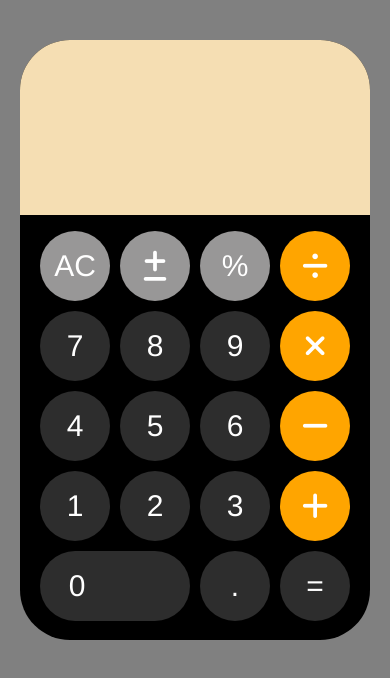
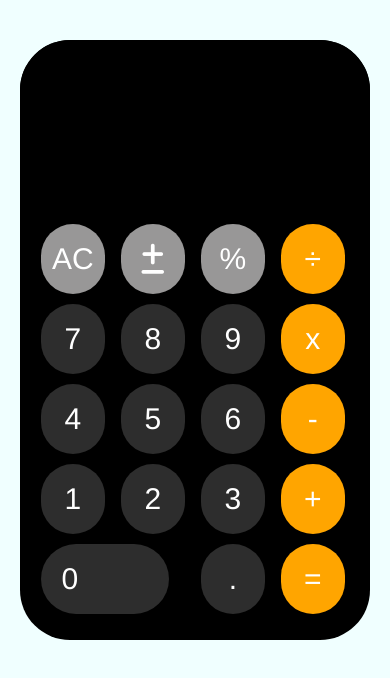
Before and after one commit to Fserdar/self_study, a plain HTML site: page Assignment/calculator/calculator.html in a window 390 px wide. Drawn offline with Linux system fonts and the light colour scheme.

Commit message:
finished

```diff
--- a/Assignment/calculator/calculator.css
+++ b/Assignment/calculator/calculator.css
@@ -3,8 +3,9 @@
   box-sizing: border-box;
 }
 body {
-  background-color: grey;
+  background-color: azure;
   display: grid;
+  font-family: "Helvetica Neue", sans-serif;
 }
 
 div.container {
@@ -26,16 +27,23 @@ div.container {
   border-top-right-radius: 50px;
 }
 
-ul {
+.buttons {
+  position: absolute;
   display: grid;
   grid-template-columns: repeat(4, 70px);
   grid-template-rows: repeat(5, 70px);
-  margin-left: -20px;
-  margin-top: 1rem;
+  justify-content: center;
+  align-items: center;
+  margin-left: 1.3rem;
+  margin-top: 0.5rem;
   row-gap: 10px;
   column-gap: 10px;
 }
-ul li {
+.buttons div.sayi,
+div.tus {
+  background-color: rgb(152, 151, 151);
+}
+.buttons div {
   height: 70px;
   border-radius: 70px;
   text-align: center;
@@ -45,7 +53,14 @@ ul li {
   font-family: Helvetica, sans-serif;
   font-size: 30px;
   display: grid;
-  background-color: rgb(152, 151, 151);
+}
+
+.buttons div.sayi {
+  background-color: rgb(45, 45, 45);
+}
+
+.buttons div.icon {
+  background-color: orange;
 }
 
 .tus:hover,
@@ -54,30 +69,77 @@ ul li {
   cursor: pointer;
 }
 
-.sayı {
-  background-color: rgb(45, 45, 45);
-}
-
-.icon {
-  background-color: orange;
-}
-
-.tus17 {
+.tus-0 {
   grid-column: span 2;
-  text-align: left;
+  display: flex;
+  justify-content: flex-start;
   padding-left: 1.8rem;
 }
-.bostus {
+.alanlar {
   background-color: black;
-}
-
-.sifir {
-  font-size: 65px;
-}
-.alan {
-  background-color: wheat;
+  color: aliceblue;
   width: 350px;
   height: 175px;
   border-top-left-radius: 50px;
   border-top-right-radius: 50px;
+  height: 11rem;
+  width: 100%;
+  text-align: right;
+  font-size: 4rem;
+  display: flex;
+  flex-direction: column;
+  justify-content: flex-end;
 }
+.alan1 {
+  font-size: 1.5rem;
+  opacity: 0.5;
+  overflow: hidden;
+  width: 100%;
+  height: 50px;
+  /* background-color: aqua; */
+  margin-bottom: 0.5rem;
+  padding-right: 2rem;
+  font-size: 20px;
+  display: flex;
+  justify-content: flex-end;
+  text-align: center;
+  align-items: center;
+}
+.alan2 {
+  /* opacity: 0.5; */
+  font-size: 1.5rem;
+  overflow: hidden;
+  width: 100%;
+  height: 70px;
+  /* background-color: aqua; */
+  color: aliceblue;
+  padding-right: 2rem;
+  font-size: 50px;
+  display: flex;
+  justify-content: flex-end;
+  text-align: center;
+  align-items: center;
+}
+
+@media screen and (max-width: 576px) {
+  .container {
+    width: 350px;
+    height: 600px;
+  }
+  .tuslar {
+    height: 10rem;
+    font-size: 3rem;
+  }
+
+  .tus,
+  .icon {
+    font-size: 1.7rem;
+    height: 4rem;
+    width: 4rem;
+  }
+  .tus-0 {
+    border-radius: 2rem;
+    padding-left: 1.3rem;
+    width: 8rem;
+  }
+}
--- a/Assignment/calculator/calculator.html
+++ b/Assignment/calculator/calculator.html
@@ -16,31 +16,33 @@
   </head>
   <body>
     <div class="container">
-      <!-- <div class="clc"></div> -->
+      <div class="tuslar">
+        <div class="alanlar">
+          <div class="alan1"></div>
+          <div class="alan2"></div>
+        </div>
 
-      <div class="tuslar">
-        <div class="alan"></div>
-        <ul>
-          <li class="tus">AC</li>
-          <li class="tus"><i class="fa-solid fa-plus-minus"></i></li>
-          <li class="tus">%</li>
-          <li class="icon"><i class="fa-solid fa-divide"></i></li>
-          <li class="sayı tus">7</li>
-          <li class="sayı tus">8</li>
-          <li class="sayı tus">9</li>
-          <li class="icon"><i class="fa-solid fa-xmark"></i></li>
-          <li class="sayı tus">4</li>
-          <li class="sayı tus">5</li>
-          <li class="sayı tus">6</li>
-          <li class="icon"><i class="fa-solid fa-minus"></i></li>
-          <li class="sayı tus">1</li>
-          <li class="sayı tus">2</li>
-          <li class="sayı tus">3</li>
-          <li class="icon"><i class="fa-solid fa-plus"></i></li>
-          <li class="sayı tus tus17">0</li>
-          <li class="sayı tus">.</li>
-          <li class="sayı tus">=</li>
-        </ul>
+        <div class="buttons">
+          <div class="tus ac">AC</div>
+          <div class="tus arteks"><i class="fa-solid fa-plus-minus"></i></div>
+          <div class="tus yuzde">%</div>
+          <div class="icon bolum">÷</div>
+          <div class="sayi tus tus-7">7</div>
+          <div class="sayi tus tus-8">8</div>
+          <div class="sayi tus tus-9">9</div>
+          <div class="icon carpi">x</div>
+          <div class="sayi tus tus-4">4</div>
+          <div class="sayi tus tus-5">5</div>
+          <div class="sayi tus tus-6">6</div>
+          <div class="icon eksi">-</div>
+          <div class="sayi tus tus-1">1</div>
+          <div class="sayi tus tus-2">2</div>
+          <div class="sayi tus tus-3">3</div>
+          <div class="icon artı">+</div>
+          <div class="sayi tus tus-0">0</div>
+          <div class="sayi tus tus-nokta">.</div>
+          <div class="icon tus esit">=</div>
+        </div>
       </div>
     </div>
 
--- a/Assignment/calculator/index.js
+++ b/Assignment/calculator/index.js
@@ -1,137 +1,120 @@
-// //* =================================================
-// //*                     IOS CALCULATOR
-// //* =================================================
-// //? Ekranlar
-// const prevDisp = document.querySelector(".previous-display");
-// const currDisp = document.querySelector(".current-display");
+//* =================================================
+//*                     IOS CALCULATOR
+//* =================================================
 
-// //?Button container
-// const btnContainer = document.querySelector(".buttons-container");
+const alan1 = document.querySelector(".alan1");
+const alan2 = document.querySelector(".alan2");
 
-// //? ara degerler icin degisken tanimlamalari
-// let currOperand = "";
-// let previousOperand = "";
-// let operation = "";
+const btnContainer = document.querySelector(".buttons");
 
-// let equalOrPercentPressed = false;
+let currOperand = "";
+let previousOperand = "";
+let operation = "";
 
-// //? Butonlari tasiyan container icin event tanimlamasi
-// btnContainer.addEventListener("click", (e) => {
-//   //? Herhangi bir sayi(num) sayiya tiklanildi ise
-//   if (e.target.classList.contains("num")) {
-//     appendNumber(e.target.textContent);
-//     updateDisplay();
-//   }
+let equalOrPercentPressed = false;
 
-//   //? Herhangi bir operator butonuna (+,-,x,/) tiklanildi ise
-//   if (e.target.classList.contains("operator")) {
-//     chooseOperator(e.target.textContent);
-//     updateDisplay();
-//   }
-//   //? Esittir butonuna tiklanildi ise
-//   if (e.target.classList.contains("equal")) {
-//     calculate();
-//     updateDisplay();
-//     equalOrPercentPressed = true;
-//   }
+btnContainer.addEventListener("click", (e) => {
+  if (e.target.classList.contains("sayi")) {
+    appendNumber(e.target.textContent);
+    updateDisplay();
+  }
 
-//   //? AC butonuna tiklanildi ise
-//   if (e.target.classList.contains("ac")) {
-//     previousOperand = "";
-//     currOperand = "";
-//     operation = "";
-//     updateDisplay();
-//   }
+  if (e.target.classList.contains("icon")) {
+    chooseOperator(e.target.textContent);
+    updateDisplay();
+  }
 
-//   //? PM butonuna tiklanildi ise
-//   if (e.target.classList.contains("pm")) {
-//     if (!currOperand) return;
-//     currOperand *= -1;
-//     updateDisplay();
-//   }
+  if (e.target.classList.contains("esit")) {
+    calculate();
+    updateDisplay();
+    equalOrPercentPressed = true;
+  }
 
-//   //? Percent butonuna tiklanildi ise
-//   if (e.target.classList.contains("percent")) {
-//     if (!currOperand) return;
-//     currOperand = currOperand / 100;
-//     updateDisplay();
-//     equalOrPercentPressed = true;
-//   }
-// });
+  if (e.target.classList.contains("ac")) {
+    previousOperand = "";
+    currOperand = "";
+    operation = "";
+    updateDisplay();
+  }
 
-// const appendNumber = (num) => {
-//   //? Eger onceden 0 girilmisse ve tekrardan 0 girilise geri don
-//   if (currOperand === "0" && num === "0") return;
+  if (e.target.classList.contains("fa-plus-minus")) {
+    if (!currOperand) return;
+    currOperand *= -1;
+    updateDisplay();
+  }
 
-//   //? Eğer ilk olarak 0 girilmisse ve sonrasinda da . haricinde baska
-//   //? bir sayi girilmis ise sadece girilen yeni sayiyi degiskene aktar.
-//   //? Orn: 09 => 9 , 03 => 3 , 0.1 => 0.1
-//   if (currOperand === "0" && num !== ".") {
-//     currOperand = num;
-//     return;
-//   }
+  if (e.target.classList.contains("yuzde")) {
+    if (!currOperand) return;
+    currOperand = currOperand / 100;
+    updateDisplay();
+    equalOrPercentPressed = true;
+  }
+});
 
-//   //? Eğer şu anki sayi . ise ve önceki girilen sayi . iceriyorsa geri don
-//   if (num === "." && currOperand.includes(".")) return;
+const appendNumber = (sayi) => {
+  if (currOperand === "0" && sayi === "0") return;
 
-//   if (currOperand.length > 10) return;
+  if (currOperand === "0" && sayi !== ".") {
+    currOperand = sayi;
+    return;
+  }
 
-//   if (equalOrPercentPressed) {
-//     currOperand = num;
-//     equalOrPercentPressed = false;
-//     return;
-//   }
-//   //? Girilen sayilari birlestir.
-//   currOperand += num;
-// };
+  if (sayi === "." && currOperand.includes(".")) return;
 
-// const updateDisplay = () => {
-//   if (currOperand.toString().length > 11) {
-//     currOperand = Number(currOperand).toExponential(3);
-//   }
-//   currDisp.textContent = currOperand;
-//   prevDisp.textContent = `${previousOperand} ${operation}`;
-// };
+  if (currOperand.length > 10) return;
 
-// const chooseOperator = (op) => {
-//   //? ilk sayi girisiinden sonraki islemleri gercekletir
-//   if (previousOperand) {
-//     calculate();
-//   }
+  if (equalOrPercentPressed) {
+    currOperand = sayi;
+    equalOrPercentPressed = false;
+    return;
+  }
 
-//   //? Degisken swapiing
-//   operation = op;
-//   previousOperand = currOperand;
-//   currOperand = "";
-// };
+  currOperand += sayi;
+};
 
-// const calculate = () => {
-//   let calculation = 0;
+const updateDisplay = () => {
+  if (currOperand.toString().length > 11) {
+    currOperand = Number(currOperand).toExponential(3);
+  }
+  alan2.textContent = currOperand;
+  alan1.textContent = `${previousOperand} ${operation}`;
+};
 
-//   const prev = Number(previousOperand);
-//   const current = Number(currOperand);
+const chooseOperator = (op) => {
+  if (previousOperand) {
+    calculate();
+  }
 
-//   switch (operation) {
-//     case "+":
-//       calculation = prev + current;
-//       break;
-//     case "-":
-//       calculation = prev - current;
-//       break;
-//     case "x":
-//       calculation = prev * current;
-//       break;
-//     case "÷":
-//       calculation = prev / current;
-//       break;
-//     default:
-//       return;
-//   }
+  operation = op;
+  previousOperand = currOperand;
+  currOperand = "";
+};
 
-//   currOperand = calculation;
+const calculate = () => {
+  let calculation = 0;
 
-//   //? Esittir butonuna tiklanildiginda ekranda gozukmemesi icin
-//   //? previousOperand ve operation'ı silmemiz gerekir
-//   previousOperand = "";
-//   operation = "";
-// };
+  const prev = Number(previousOperand);
+  const current = Number(currOperand);
+
+  switch (operation) {
+    case "+":
+      calculation = prev + current;
+      break;
+    case "-":
+      calculation = prev - current;
+      break;
+    case "x":
+      calculation = prev * current;
+      break;
+    case "÷":
+      calculation = prev / current;
+      break;
+    default:
+      return;
+  }
+
+  currOperand = calculation;
+
+  previousOperand = "";
+  operation = "";
+};
```
